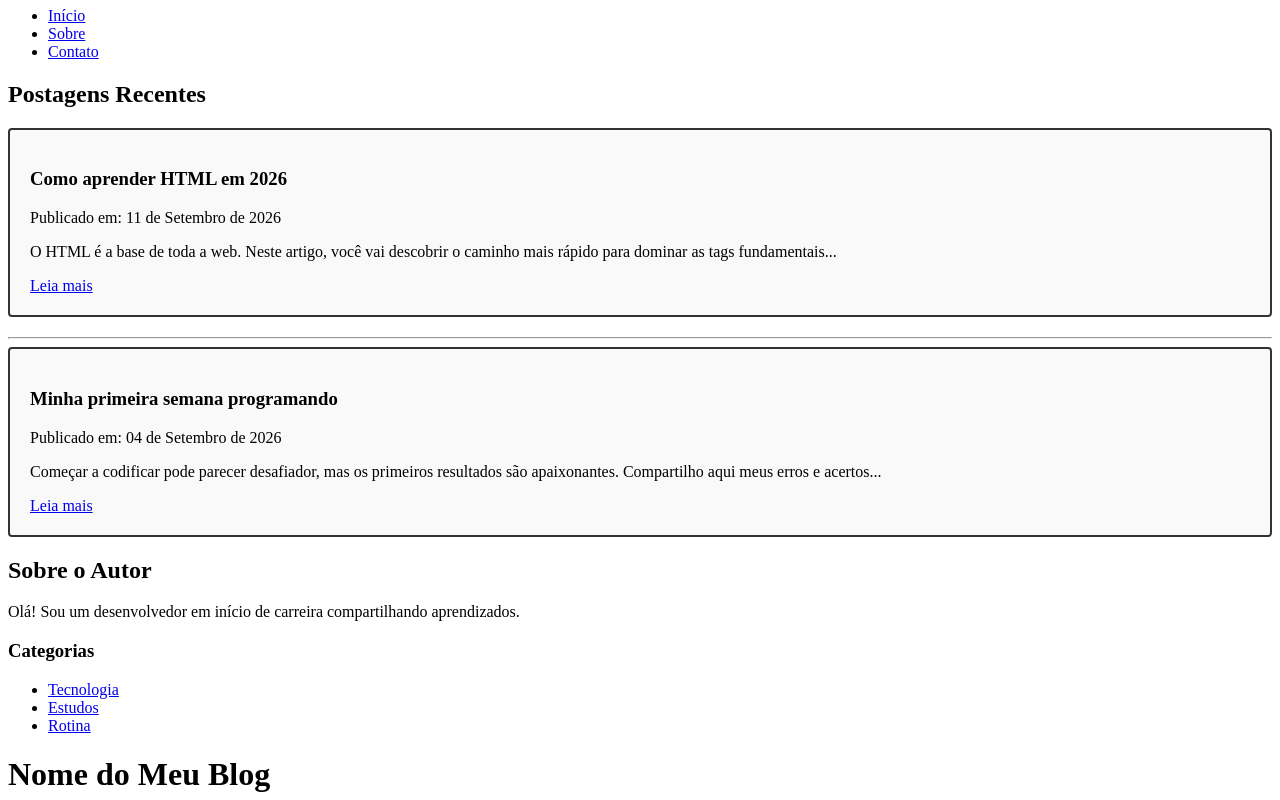
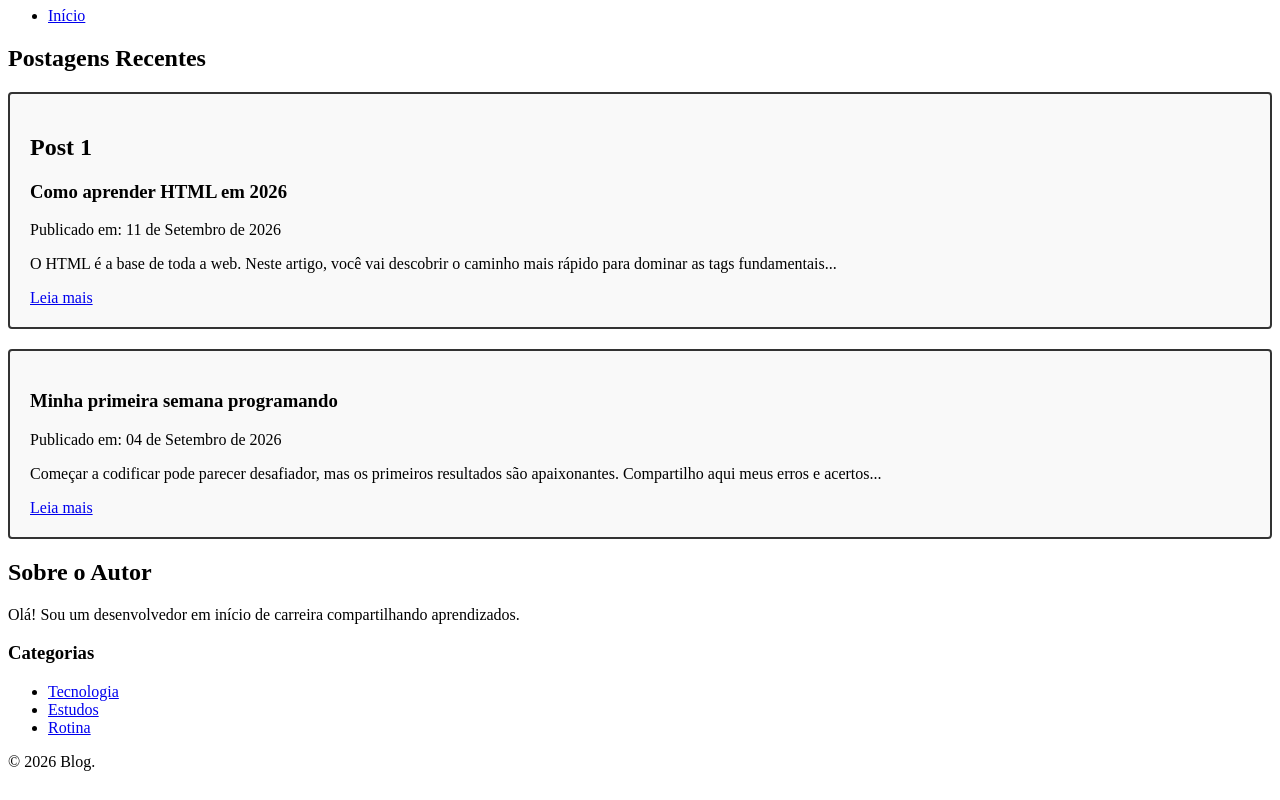
Before and after one commit to ericcarvalhoprado-byte/Site2, a plain HTML site: page index.html in a window 1280 px wide. Shown: the part 73-873 px from the top of the page. Drawn offline with Linux system fonts and the light colour scheme.

Commit message:
Add files via upload

```diff
--- a/index.html
+++ b/index.html
@@ -1,72 +1,4 @@
 <!DOCTYPE html>
-<html lang="pt-br">
-<head>
-    <meta charset="UTF-8">
-    <meta name="viewport" content="width=device-width, initial-scale=1.0">
-    <title>Meu Blog Pessoal</title>
-</head>
-<body>
-
-    <!-- Topo do Blog -->
-    <header>
-        <h1>Nome do Meu Blog</h1>
-        <nav>
-            <ul>
-                <li><a href="#">Início</a></li>
-                <li><a href="#">Sobre</a></li>
-                <li><a href="#">Contato</a></li>
-            </ul>
-        </nav>
-    </header>
-
-    <!-- Conteúdo Principal -->
-    <main>
-
-        <!-- Seção com a lista de posts -->
-        <section id="posts">
-            <h2>Postagens Recentes</h2>
-
-            <!-- Post 1 -->
-            <article>
-                <h3>Como aprender HTML em 2026</h3>
-                <p>Publicado em: <time datetime="2026-09-11">11 de Setembro de 2026</time></p>
-                <p>O HTML é a base de toda a web. Neste artigo, você vai descobrir o caminho mais rápido para dominar as tags fundamentais...</p>
-                <a href="#">Leia mais</a>
-            </article>
-
-            <hr> <!-- Linha divisória -->
-
-            <!-- Post 2 -->
-            <article>
-                <h3>Minha primeira semana programando</h3>
-                <p>Publicado em: <time datetime="2026-09-04">04 de Setembro de 2026</time></p>
-                <p>Começar a codificar pode parecer desafiador, mas os primeiros resultados são apaixonantes. Compartilho aqui meus erros e acertos...</p>
-                <a href="#">Leia mais</a>
-            </article>
-        </section>
-
-        <!-- Barra Lateral -->
-        <aside>
-            <h2>Sobre o Autor</h2>
-            <p>Olá! Sou um desenvolvedor em início de carreira compartilhando aprendizados.</p>
-
-            <h3>Categorias</h3>
-            <ul>
-                <li><a href="#">Tecnologia</a></li>
-                <li><a href="#">Estudos</a></li>
-                <li><a href="#">Rotina</a></li>
-            </ul>
-        </aside>
-
-    </main>
-
-    <!-- Rodapé -->
-    <footer>
-
-
-
-
-    </<!DOCTYPE html>
 <html lang="pt-br">
 <head>
     <meta charset="UTF-8">
--- /dev/null
+++ b/style (1).css
@@ -0,0 +1,39 @@
+body{
+    max-width: 100vw;
+}
+
+header{
+    background-color: blue;
+    color:antiquewhite;
+    text-align: center;
+    margin: 0 auto;
+    border: 5px solid #cf1010;
+    padding: 16 px
+
+}
+
+main{
+    background-color: #FFFFFF;
+    color: #183C63;
+    text-align: center;
+    margin: 0 auto;
+    display: flex;
+    flex-wrap: wrap;
+}
+img{
+    width:80 px;
+    height: 80 px;
+}
+article{
+    display : flex;
+    border: 1px solid #183C63;
+    margin: 16px;
+    gap: 16px;
+    padding: 16px;
+
+    flex: 1 1 25%;
+}
+
+.artigo-autor{
+    font-weight: bold;
+}
```
